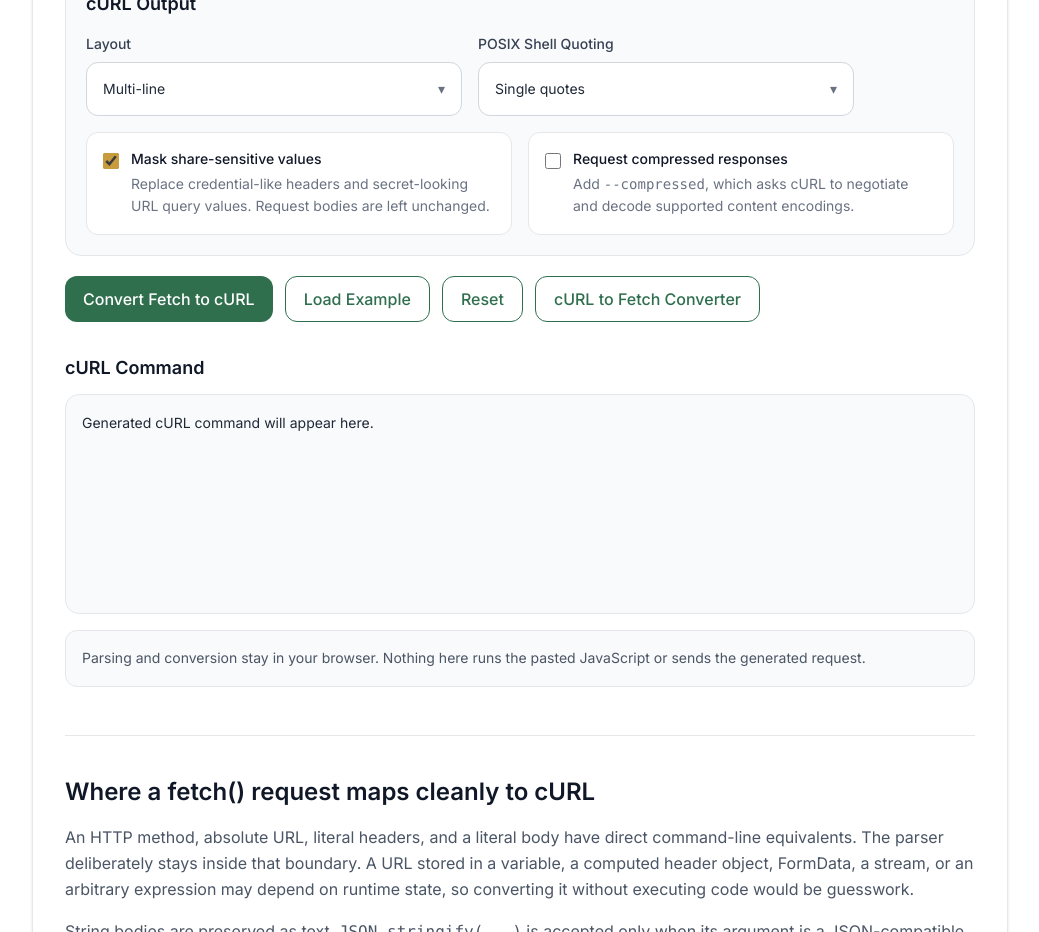
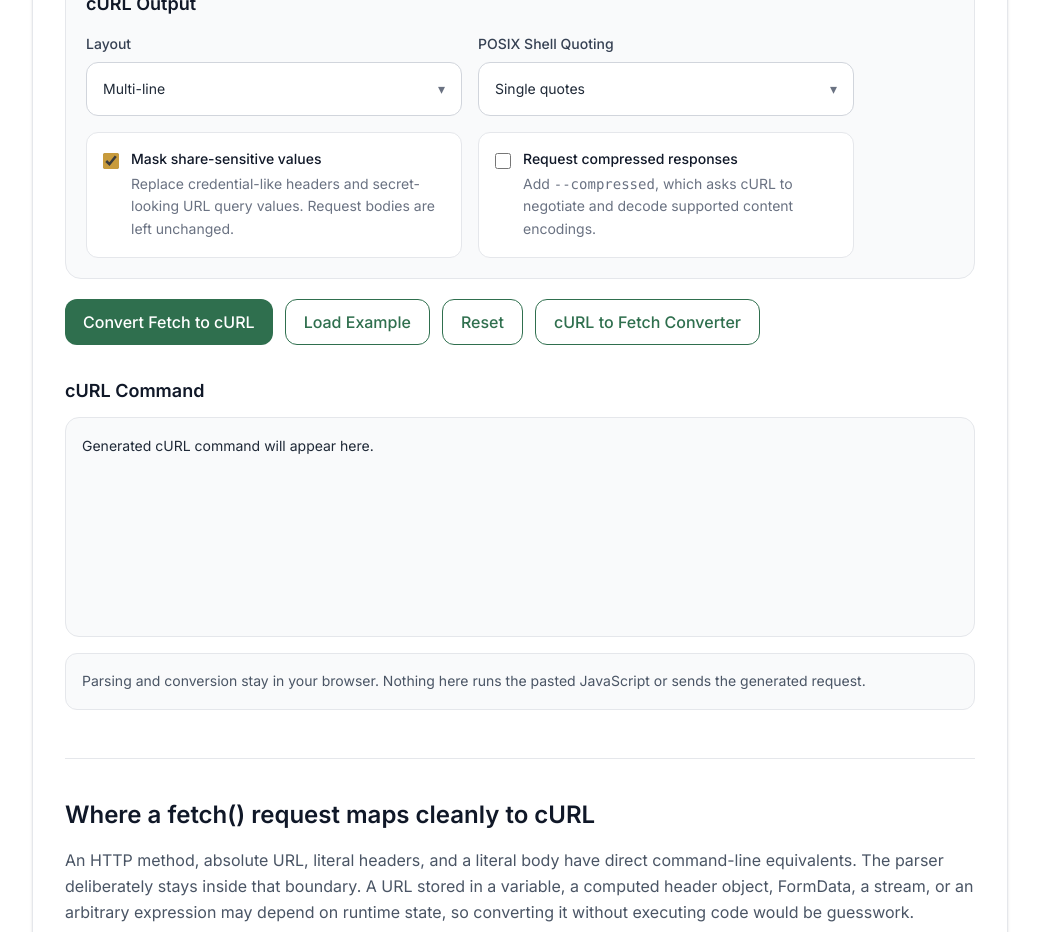
Before and after one commit to vaarunsonawwane-ops/yoryantra-new, a Next.js app: page /tools/fetch-to-curl-converter in a window 1280 px wide. Shown: the part 920-1852 px from the top of the page, without its empty margins (120-1159 px from the left). Built offline with nearby package versions, Linux system fonts and the light colour scheme.

Commit message:
Update ToolClient.tsx

```diff
--- a/app/tools/fetch-to-curl-converter/ToolClient.tsx
+++ b/app/tools/fetch-to-curl-converter/ToolClient.tsx
@@ -241,7 +241,7 @@ export default function ToolClient() {
           />
         </div>
 
-        <div className="mt-4 grid gap-4 md:grid-cols-2">
+        <div className="mt-4 grid max-w-3xl gap-4 sm:grid-cols-2">
           <label className="flex cursor-pointer gap-3 self-start rounded-xl border border-gray-200 bg-white p-4">
             <input
               type="checkbox"
```
